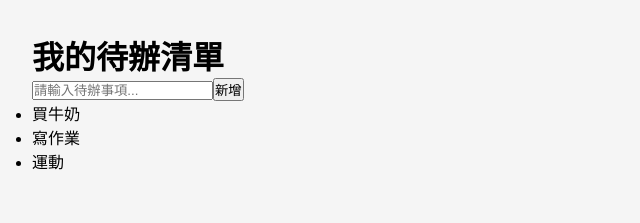
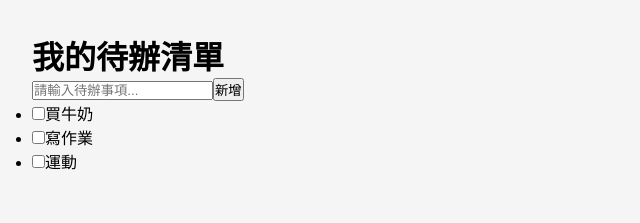
Before and after one commit to chocolate99999/todo-app, a React (Vite) app: page / in a window 1280 px wide. Shown: the top 223 px of the page, without its empty margins (0-640 px from the left). Built offline with nearby package versions, Linux system fonts and the light colour scheme.

Commit message:
feat: 勾選完成功能

```diff
--- a/src/App.jsx
+++ b/src/App.jsx
@@ -1,9 +1,9 @@
-import { useState } from "react";
+import { useState } from 'react';
 
 const initialTodos = [
-  { id: 1, text: '買牛奶' },
-  { id: 2, text: '寫作業'},
-  { id: 3, text: '運動' },
+  { id: 1, text: '買牛奶', completed: false },
+  { id: 2, text: '寫作業', completed: false },
+  { id: 3, text: '運動', completed: false },
 ]
 
 function App() {
@@ -17,10 +17,22 @@ function App() {
     const newTodo = {
       id: Date.now(),
       text: inputValue.trim(),
+      completed: false
     }
 
     setTodos([...todos, newTodo]);
     setInputValue('');
+  }
+
+  function handleToggle(id) {
+    setTodos(
+      todos.map((todo) => {
+        if(todo.id === id) {
+          return { ...todo, completed: !todo.completed }
+        }
+        return todo;
+      })
+    )
   }
 
   return (
@@ -44,7 +56,22 @@ function App() {
         {
           todos.map((todo) => (
             <li key={todo.id}>
-              {todo.text}
+              <input
+                type="checkbox"
+                checked={todo.completed}
+                onChange={() =>
+                  handleToggle(todo.id)
+                }
+              />
+
+              <span
+                style={{
+                  textDecoration: todo.completed ? 'line-through' : 'none',
+                  color: todo.completed ? 'gray' : 'black',
+                }}
+              >
+                {todo.text}
+              </span>
             </li>
           ))
         }
```
